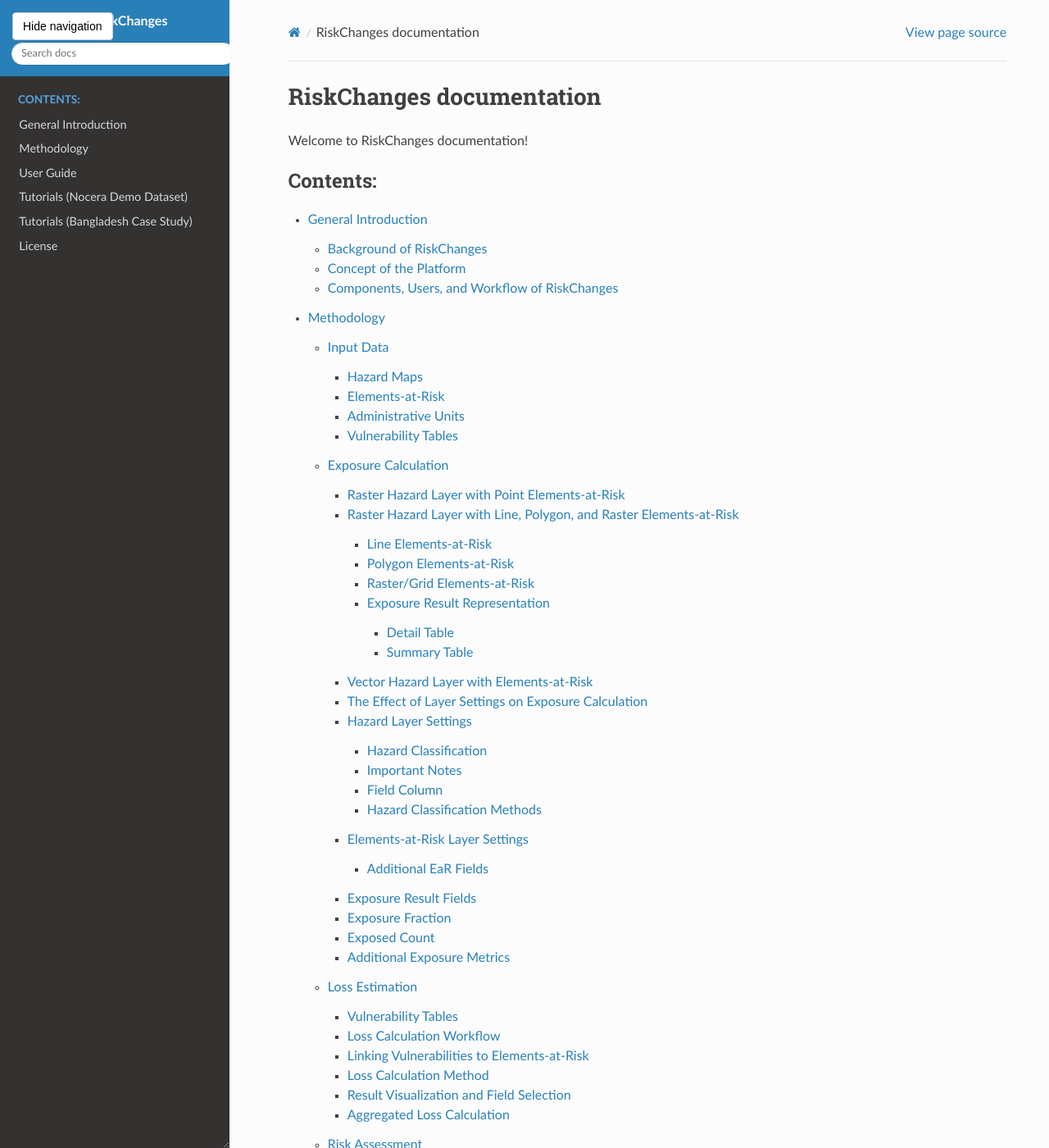
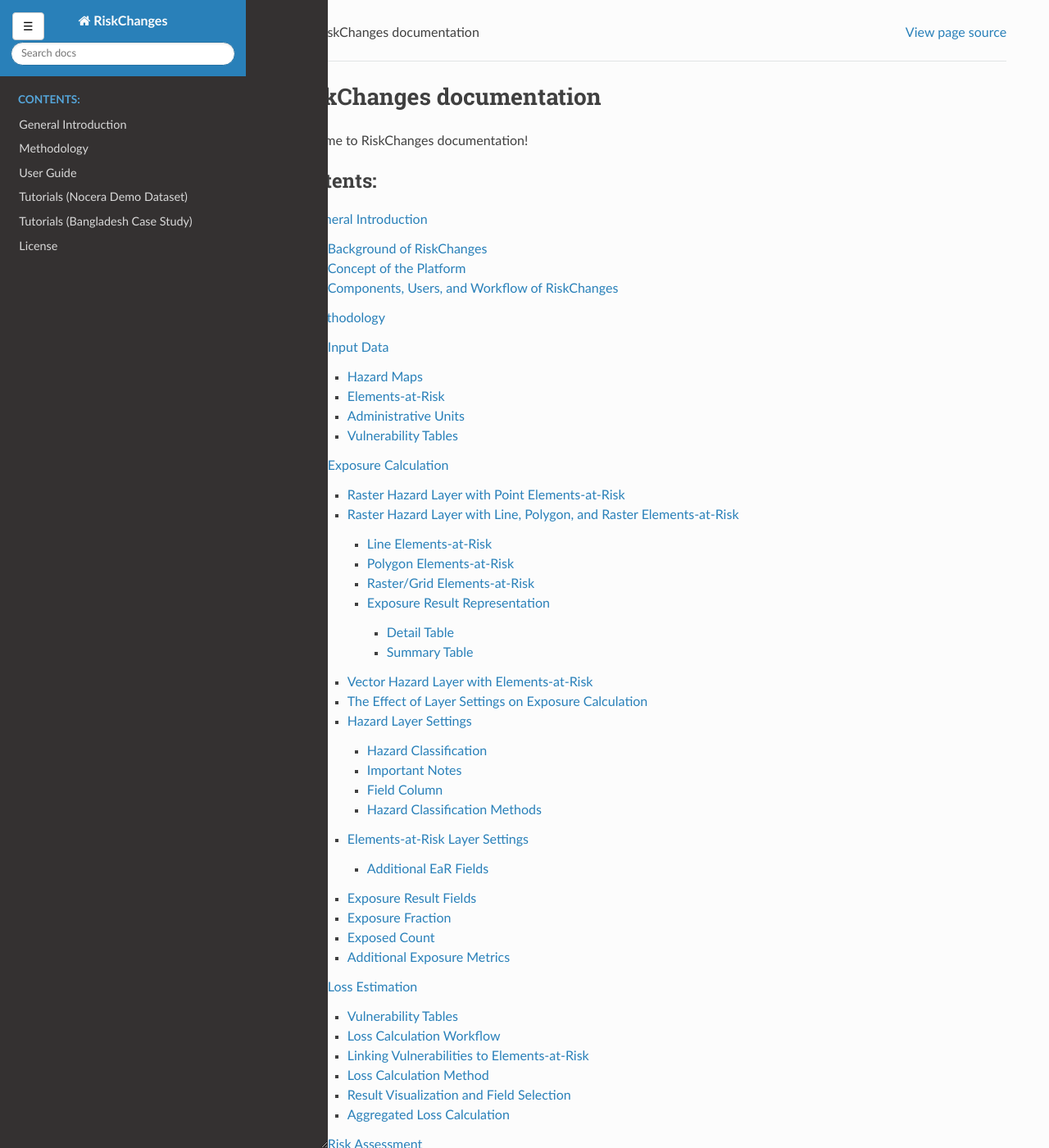
Before and after one commit to RiskChanges/riskchanges-docs, a Sphinx documentation site: the page built from docs/source/index.rst, in a window 1280 px wide and 1400 px high. Shown: the whole window at 82% size. Built offline with Sphinx 7.4.7 and the Read the Docs theme 3.1.0, drawn with Linux system fonts in a browser that asks for light colours.

Commit message:
update sidebar

```diff
--- a/docs/source/_static/css/style.css
+++ b/docs/source/_static/css/style.css
@@ -13,7 +13,7 @@ html, body {
 
 /* Sidebar */
 .wy-nav-side {
-    width: 280px;
+    width: 400px;
 }
 
 /* Keep images proportional */
@@ -42,7 +42,7 @@ html, body {
    ========================================================= */
 
 .wy-nav-side {
-    width: 280px;
+    width: 400px;
     min-width: 220px;
     max-width: 450px;
 
--- a/docs/source/_static/js/sidebar.js
+++ b/docs/source/_static/js/sidebar.js
@@ -3,7 +3,7 @@ document.addEventListener("DOMContentLoaded", function () {
     const button = document.createElement("button");
 
     button.id = "sidebar-toggle";
-    button.textContent = "Hide navigation";
+    button.textContent = "☰";
 
     document.body.appendChild(button);
 
@@ -12,9 +12,9 @@ document.addEventListener("DOMContentLoaded", function () {
         document.body.classList.toggle("sidebar-hidden");
 
         if (document.body.classList.contains("sidebar-hidden")) {
-            button.textContent = "Show navigation";
+            button.textContent = "☰";
         } else {
-            button.textContent = "Hide navigation";
+            button.textContent = "☰";
         }
 
     });
```
